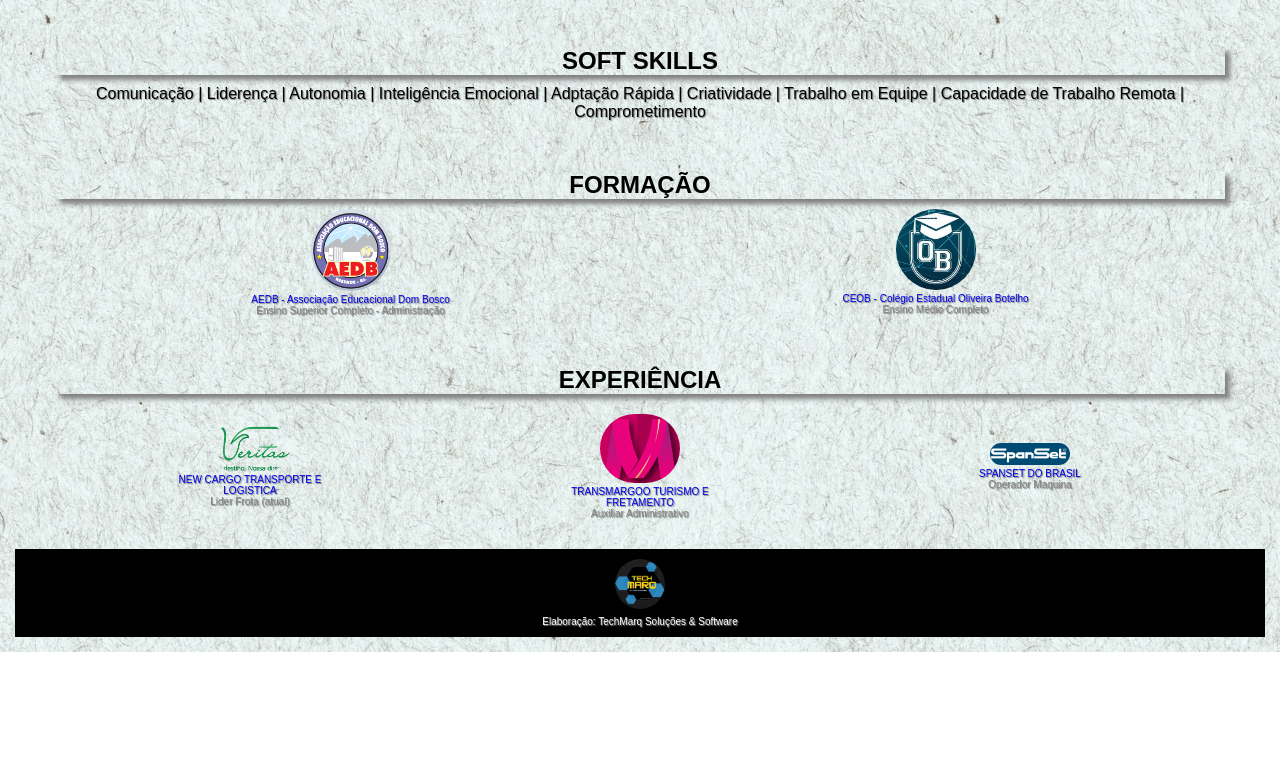
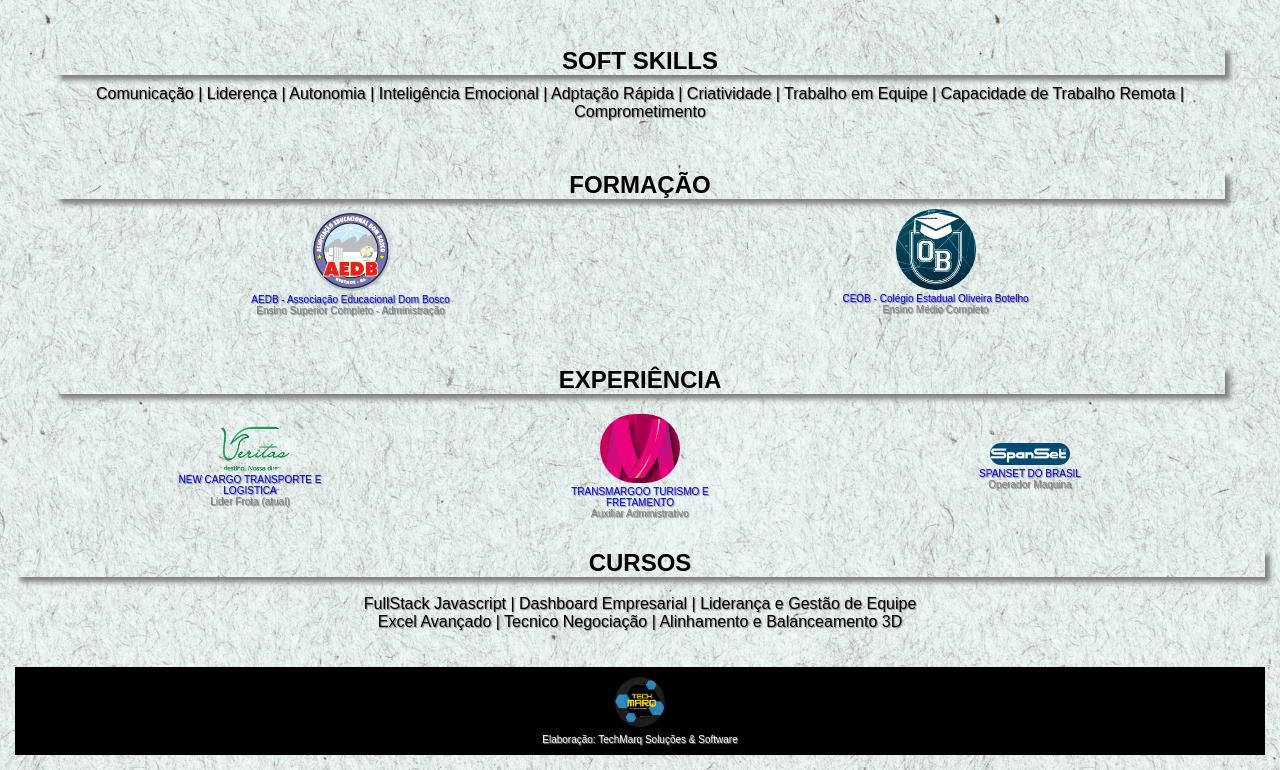
Before and after one commit to TechMarq/cvleonidasm, a plain HTML site: page index.html in a window 1280 px wide. Shown: the part 599-1369 px from the top of the page. Before the commit the page ends 1251 px from the top, so only its background shows below. Drawn offline with Linux system fonts and the light colour scheme.

Commit message:
Add Cursos
Adicionado divisão de curso e reparado alguns links de acesso

```diff
--- a/index.html
+++ b/index.html
@@ -175,6 +175,12 @@
 
         </div>
 
+        <div class="cursos">
+            <h2>CURSOS</h2><br>
+            <p>FullStack Javascript | Dashboard Empresarial | Liderança e Gestão de Equipe</p>
+            <p>Excel Avançado | Tecnico Negociação | Alinhamento e Balanceamento 3D</p><br><br>
+        </div>
+
         <div class="footer">
 
             <a href:"" alt:"techmarq">
--- a/stylecurriculo.css
+++ b/stylecurriculo.css
@@ -166,3 +166,12 @@ p{
     border-radius: 80px;
 
 }
+
+
+
+
+.cursos{
+    display: block;
+    text-align: center;
+    align-items: center;
+}
```
